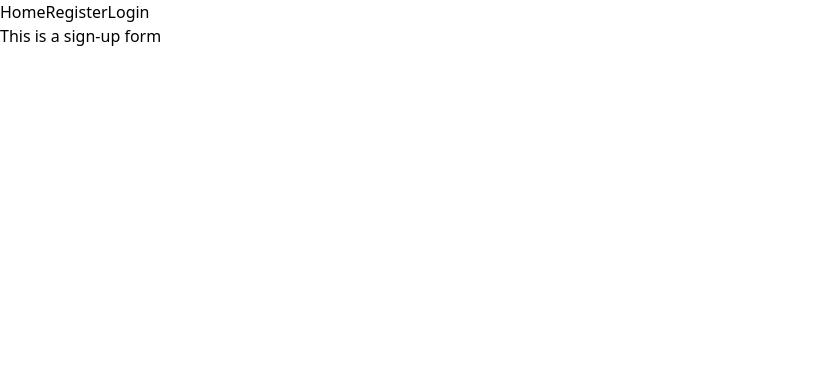
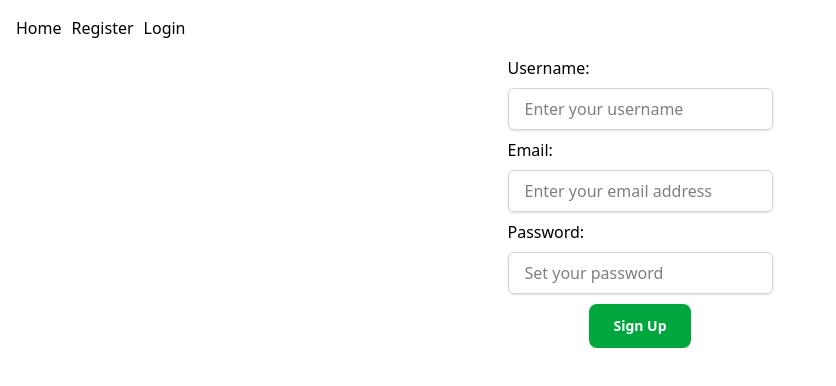
Before and after one commit to rootaccess2023/digib-fe, a React (Vite) app: page /signup in a window 1280 px wide. Shown: the top 386 px of the page, without its empty margins (0-836 px from the left). Built offline with nearby package versions, Linux system fonts and the light colour scheme.

Commit message:
feat: added functions to capture and submit input data from the Login and SignUp components
chore: added styling for the Login and SignUp forms and placeholder styling for the Welcome component

```diff
--- a/src/components/Navbar.tsx
+++ b/src/components/Navbar.tsx
@@ -2,10 +2,20 @@ import { Link } from "react-router"
 
 function Navbar() {
     return (
-        <nav>
-            <Link to="/">Home</Link>
-            <Link to="/signup">Register</Link>
-            <Link to="/login">Login</Link>
+        <nav className="sticky top-0 z-50 bg-white-shadow">
+            <div className="container mx-auto flex items-center justify-between px-4 py-4">
+                <ul className="flex gap-2.5">
+                    <li>
+                        <Link to="/">Home</Link>
+                    </li>
+                    <li>
+                        <Link to="/signup">Register</Link>
+                    </li>
+                    <li>
+                        <Link to="/login">Login</Link>
+                    </li>
+                </ul>
+            </div>
         </nav>
     )
 }
--- a/src/features/LoginForm.tsx
+++ b/src/features/LoginForm.tsx
@@ -1,7 +1,61 @@
+import { useState } from "react";
+
 function LoginForm() {
-    return (
-        <h1>This is the login form.</h1>
-    )
+     const [formData, setFormData] = useState({
+            email: "",
+            password: "",
+        });
+
+        const handleChange = (e: React.ChangeEvent<HTMLInputElement>) => {
+            const {name, value} = e.target;
+
+            setFormData(prev => ({
+                ...prev,
+                [name]: value,
+            }))
+        }
+
+        const handleSubmit = (e: React.FormEvent<HTMLFormElement>) => {
+            e.preventDefault();
+            //enter logic for submitting to API endpoint
+            setFormData({
+                email: "",
+                password: "",
+            });
+            console.log("Form data submitted.")
+            console.log(formData);
+        }
+
+
+
+        return (
+            <section className="container mx-auto">
+                <form onSubmit={handleSubmit} className="flex flex-col items-center gap-2.5">
+                    <div className="flex flex-col gap-2">
+                        <label>Email:</label>
+                        <input type="email"
+                               name="email"
+                               value={formData.email}
+                               onChange={handleChange}
+                               required
+                               placeholder="Enter your email address"
+                               className="w-full px-4 py-2 border border-gray-300 rounded-md shadow-sm focus:outline-none focus:ring-2 focus:ring-green-500 focus:border-green-500 transition-colors duration-200"
+                               />
+                        <label>Password:</label>
+                        <input
+                            type="password"
+                            name="password"
+                            value={formData.password}
+                            onChange={handleChange}
+                            required
+                            placeholder="Enter your password"
+                            className="w-full px-4 py-2 border border-gray-300 rounded-md shadow-sm focus:outline-none focus:ring-2 focus:ring-green-500 focus:border-green-500 transition-colors duration-200"
+                             />
+                    </div>
+                    <button type="submit" className="bg-green-600 hover:bg-green-700 focus:ring-4 focus:ring-green-300 text-white font-semibold rounded-lg text-sm px-6 py-3 transition-colors duration-200 focus:outline-none">Log In</button>
+                </form>
+            </section>
+        )
 }
 
 export default LoginForm;
--- a/src/features/SignupForm.tsx
+++ b/src/features/SignupForm.tsx
@@ -1,6 +1,71 @@
+import { useState } from "react";
+
 function SignupForm() {
+
+    const [formData, setFormData] = useState({
+        username: "",
+        email: "",
+        password: "",
+    });
+
+    const handleChange = (e: React.ChangeEvent<HTMLInputElement>) => {
+        const {name, value} = e.target;
+
+        setFormData(prev => ({
+            ...prev,
+            [name]: value,
+        }))
+    }
+
+    const handleSubmit = (e: React.FormEvent<HTMLFormElement>) => {
+        e.preventDefault();
+        //enter logic for submitting to API endpoint
+        setFormData({
+            username: "",
+            email: "",
+            password: "",
+        });
+        console.log("Successfully submitted.")
+        console.log(formData);
+    }
+
+
+
     return (
-        <h1>This is a sign-up form</h1>
+        <section className="container mx-auto">
+            <form onSubmit={handleSubmit} className="flex flex-col items-center gap-2.5">
+                <div className="flex flex-col gap-2">
+                    <label>Username:</label>
+                    <input type="text"
+                           name="username"
+                           value={formData.username}
+                           onChange={handleChange}
+                           required
+                           placeholder="Enter your username"
+                           className="w-full px-4 py-2 border border-gray-300 rounded-md shadow-sm focus:outline-none focus:ring-2 focus:ring-green-500 focus:border-green-500 transition-colors duration-200"
+                            />
+                    <label>Email:</label>
+                    <input type="email"
+                           name="email"
+                           value={formData.email}
+                           onChange={handleChange}
+                           required
+                           placeholder="Enter your email address"
+                           className="w-full px-4 py-2 border border-gray-300 rounded-md shadow-sm focus:outline-none focus:ring-2 focus:ring-green-500 focus:border-green-500 transition-colors duration-200"
+                            />
+                    <label>Password:</label>
+                    <input type="password"
+                           name="password"
+                           value={formData.password}
+                           onChange={handleChange}
+                           required
+                           placeholder="Set your password"
+                           className="w-full px-4 py-2 border border-gray-300 rounded-md shadow-sm focus:outline-none focus:ring-2 focus:ring-green-500 focus:border-green-500 transition-colors duration-200"
+                            />
+                </div>
+                <button type="submit" className="bg-green-600 hover:bg-green-700 focus:ring-4 focus:ring-green-300 text-white font-semibold rounded-lg text-sm px-6 py-3 transition-colors duration-200 focus:outline-none">Sign Up</button>
+            </form>
+        </section>
     )
 }
 
--- a/src/features/Welcome.tsx
+++ b/src/features/Welcome.tsx
@@ -1,6 +1,8 @@
 function Welcome() {
     return (
-        <h1>This is the Welcome Page</h1>
+        <section className="container mx-auto text-center">
+            <h1 className="text-4xl text-green-400">This is the Welcome Page</h1>
+        </section>
     )
 }
 
```
